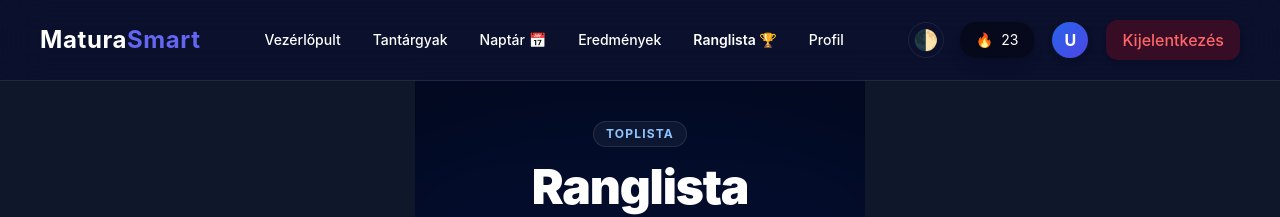
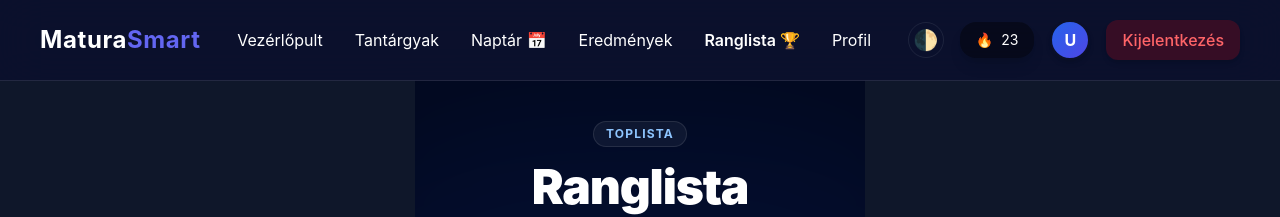
Before and after one commit to brtamas0/-13_SZFT3_BT_ON_MR_MaturaSmart, a Vue app in the folder MaturaSmart/frontend/: page /leaderboard in a window 1280 px wide. Shown: the top 217 px of the page. Built offline with nearby package versions, Linux system fonts and the light colour scheme; no server answers; what @formkit/vue would draw is missing.

Commit message:
Reszponzivitás javítása: hamburger menü md-től, desktop menü lg-től, kijelentkezés gomb törésének javítása

```diff
--- a/MaturaSmart/frontend/src/layouts/BaseHeader.vue
+++ b/MaturaSmart/frontend/src/layouts/BaseHeader.vue
@@ -67,7 +67,7 @@ const handleLogout = () => {
         Matura<span class="accent-text">Smart</span>
       </RouterLink>
 
-      <nav class="hidden md:flex items-center gap-8 text-sm font-medium">
+      <nav class="hidden lg:flex items-center gap-4 lg:gap-8">
 
         <template v-if="props.mode === 'landing'">
           <a @click.prevent="scrollToId('home')" class="nav-item" style="color: var(--accent); font-weight: 600;">Kezdőlap</a>
@@ -182,7 +182,7 @@ const handleLogout = () => {
 
         <button
           @click="handleLogout"
-          class="hidden md:flex items-center justify-center px-4 py-2 rounded-xl transition shadow-md font-medium cursor-pointer"
+          class="hidden lg:flex items-center justify-center px-4 py-2 rounded-xl transition shadow-md font-medium cursor-pointer"
           :class="theme === 'dark'
             ? 'bg-red-600/20 text-red-400 hover:bg-red-600/30 hover:text-red-300'
             : 'bg-red-100 text-red-600 hover:bg-red-200'"
@@ -194,7 +194,7 @@ const handleLogout = () => {
         </template>
 
         <button
-          class="md:hidden text-3xl"
+          class="lg:hidden text-3xl"
           @click="mobileOpen = !mobileOpen"
           :style="{ color: theme === 'dark' ? 'white' : '#1a1a1a' }"
         >
@@ -206,7 +206,7 @@ const handleLogout = () => {
     <transition name="fade">
       <div
         v-if="mobileOpen"
-        class="md:hidden px-6 py-6 space-y-4"
+        class="lg:hidden px-6 py-6 space-y-4"
         :class="theme === 'dark'
           ? 'bg-[#0b102e]/95 border-white/10'
           : 'bg-white/95 border-black/10'"
```
